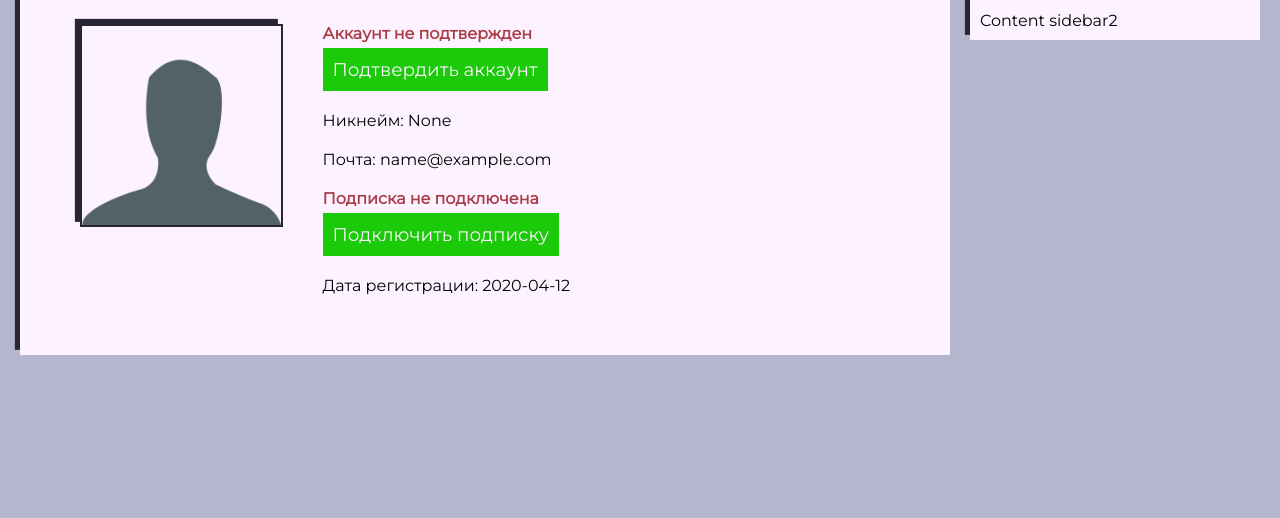
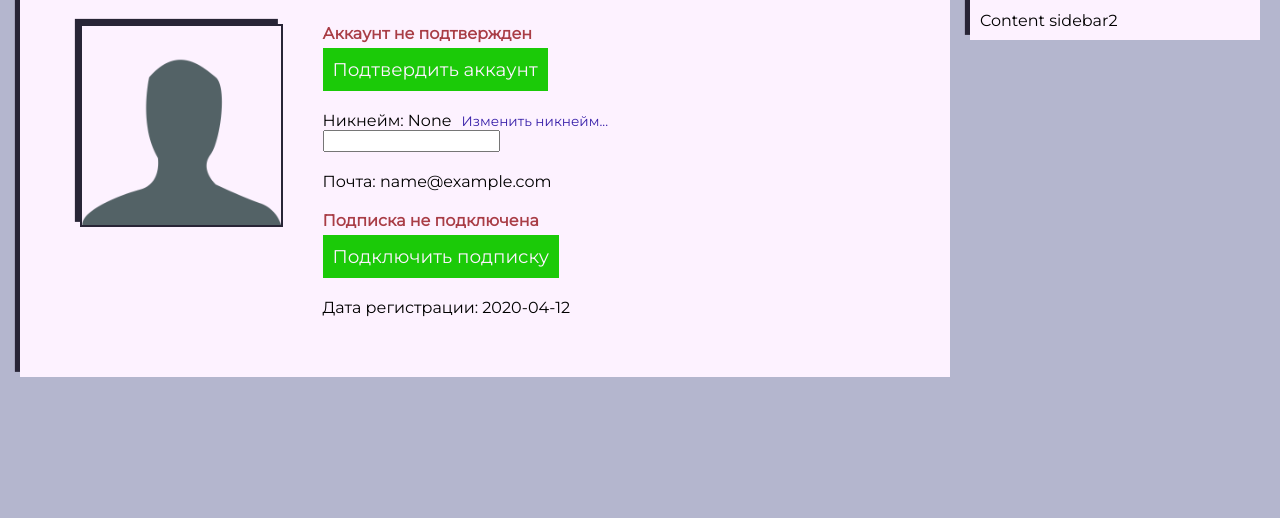
Before and after one commit to egas77/Flask-Project, a Flask app: page /user/1 in a window 1280 px wide. Shown: the part 196-714 px from the top of the page. Run offline with Flask 2, Linux system fonts and the light colour scheme; the visitor is signed in with stand-in values (Sample User, id 1); data comes from the database, SQL or seed files in the repository; both versions use the stored data as it was after the commit.

Commit message:
Add hirocy settings

```diff
--- a/app/forms.py
+++ b/app/forms.py
@@ -36,8 +36,7 @@ class AuthorizationForm(FlaskForm):
 
 
 class UserForm(FlaskForm):
-    image = FileField('Аватарка')
-    username = StringField('Имя')
+    nickname = StringField('Никнейм')
     email = EmailField('Электронная почта',
                        validators=[Email(message=email_message)])
     password = PasswordField('Пароль')
--- a/app/static/css/style.css
+++ b/app/static/css/style.css
@@ -55,6 +55,19 @@ body {
 }
 
 
+.edit-button, .edit-button:hover, .edit-button:active {
+    background: none;
+    border: none;
+    color: #371fa9;
+    font-size: 0.85em;
+}
+
+
+.edit-button:hover {
+    text-decoration: underline;
+}
+
+
 .content-header, .content-footer {
     max-width: 1700px;
     margin: 0 auto;
--- a/app/static/css/user.css
+++ b/app/static/css/user.css
@@ -76,7 +76,7 @@
 }
 
 
-.info-block button {
+.info-block .title-button {
     font-size: 1.15em;
     margin-top: 5px;
 }
--- a/app/static/js/user.js
+++ b/app/static/js/user.js
@@ -16,7 +16,7 @@ $(document).ready(function () {
                 console.log('DONE IMAGE');
             }).fail(function (error) {
                 console.log(error);
-            })
+            });
         };
         reader.onerror = function () {
             console.log(reader.error);
--- a/app/templates/user.html
+++ b/app/templates/user.html
@@ -8,13 +8,19 @@
 {% block main %}
     <div class="main-item shadow">
         <div class="content-main-item">
-            <h1>Пользователь: {{ user.login }}</h1>
+            {% if user.importance == 0 %}
+                <h1>Пользователь: {{ user.login }}</h1>
+            {% elif user.importance == 1 %}
+                <h1>Модератор: {{ user.login }}</h1>
+            {% elif user.importance == 2 %}
+                <h1>Администратор: {{ user.login }}</h1>
+            {% endif %}
             <div class="user-settings">
                 <div class="avatar-block">
-                    {% if current_user.image_file %}
+                    {% if user.image_file %}
                         <img class="user-avatar shadow"
-                             src="{{ url_for('static', filename=current_user.image_file) }}"
-                             alt={{ current_user.image_file }}>
+                             src="{{ url_for('static', filename=user.image_file) }}"
+                             alt={{ user.image_file }}>
                     {% else %}
                         <img class="user-avatar shadow"
                              src="{{ url_for('static', filename='img/users_avatar/default-user-avatar.png') }}"
@@ -36,7 +42,7 @@
                             <span class="user-span-button not-active-span">Аккаунт не подтвержден</span>
                             {% if current_user.get_id() == user.get_id() %}
                                 <br>
-                                <button class="button-link green-button" id="activate-button">
+                                <button class="button-link green-button title-button" id="activate-button">
                                     Подтвердить аккаунт
                                 </button>
                             {% endif %}
@@ -44,6 +50,12 @@
                     </div>
                     <div class="info-elem">
                         <span>Никнейм: {{ user.nickname }}</span>
+                        {% if current_user.get_id() == user.get_id() %}
+                            <button class="edit-button">Изменить никнейм...</button>
+                            <div>
+                                {{ user_form.nickname }}
+                            </div>
+                        {% endif %}
                     </div>
                     <div class="info-elem">
                         <span>Почта: {{ user.email }}</span>
@@ -54,7 +66,7 @@
                                 <span class="user-span-button active-span">Подписка подключена</span>
                                 {% if current_user.get_id() == user.get_id() %}
                                     <br>
-                                    <button class="button-link red-button" id="subscribe-button">
+                                    <button class="button-link red-button title-button" id="subscribe-button">
                                         Отключить подписку
                                     </button>
                                 {% endif %}
@@ -64,7 +76,7 @@
                                 <span class="user-span-button not-active-span">Подписка не подключена</span>
                                 {% if current_user.get_id() == user.get_id() %}
                                     <br>
-                                    <button class="button-link green-button"
+                                    <button class="button-link green-button title-button"
                                             id="subscribe-button">
                                         Подключить подписку
                                     </button>
@@ -86,7 +98,7 @@
             <span class="active-span">Подписка подключена</span>
             {% if current_user.get_id() == user.get_id() %}
                 <br>
-                <button class="button-link red-button"
+                <button class="button-link red-button title-button"
                         id="subscribe-button">
                     Отключить подписку
                 </button>
@@ -98,7 +110,7 @@
             <span class="not-active-span">Подписка не подключена</span>
             {% if current_user.get_id() == user.get_id() %}
                 <br>
-                <button class="button-link green-button"
+                <button class="button-link green-button title-button"
                         id="subscribe-button">
                     Подключить подписку
                 </button>
--- a/app/user_api.py
+++ b/app/user_api.py
@@ -62,10 +62,10 @@ class UserResource(Resource):
     def put(self, user_id):
         args = UserResource.parser_put.parse_args()
         user = User.get_query().get(user_id)
-        if 'password' in args:
+        if args['password'] is not None:
             if args['password'] != args['repeat_password']:
                 abort(400, message={'Ошибка': 'Пароли не совпадают'})
-        if 'email' in args:
+        if args['email'] is not None:
             duplicate_email_user = User.get_query().filter(User.email == args['email']).first()
             if duplicate_email_user:
                 abort(400, message={'Ошибка': 'Пользователь с такми email уже зарегистрирован'})
--- a/main.py
+++ b/main.py
@@ -5,6 +5,7 @@ from flask_restful import abort
 import datetime
 import requests
 import base64
+import os
 
 from app import app, login_manager, get_session, api
 from app.forms import RegisterForm, AuthorizationForm, UserForm
@@ -138,8 +139,8 @@ def activate_email():
         return make_response(jsonify(
             {'message': result['message']}), 200)
     else:
-        flash(result['message'], 'success')
-        return redirect(url_for('index'))
+        return make_response(jsonify(
+            {'message': result['message']}), 200)
 
 
 @app.route('/subscribe')
@@ -197,4 +198,5 @@ def login_error(error):
 
 
 if __name__ == '__main__':
-    app.run()
+    port = int(os.environ.get('PORT', 5000))
+    app.run(host='0.0.0.0')
--- a/requirements.txt
+++ b/requirements.txt
@@ -10,7 +10,9 @@ Flask==1.1.1
 Flask-Login==0.5.0
 Flask-Mail==0.9.1
 Flask-Migrate==2.5.3
+flask-ngrok==0.0.25
 Flask-RESTful==0.3.8
+Flask-Script==2.0.6
 Flask-SQLAlchemy==2.4.1
 Flask-WTF==0.14.3
 get==2019.4.13
```
Also changed, not shown: app/data/db/db.sqlite, 1 other file.
